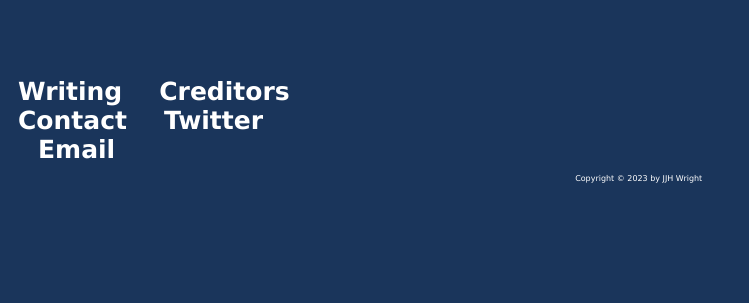
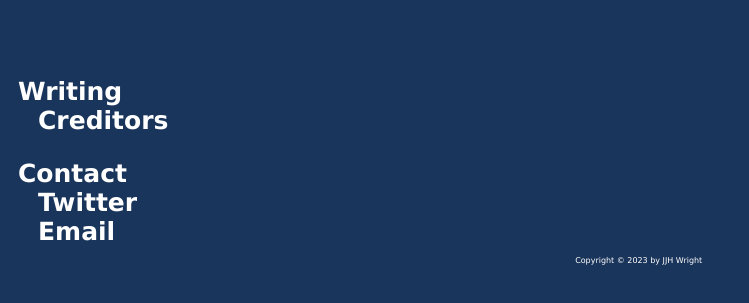
Before and after one commit to jjhwright/jjhwright.github.io, a plain HTML site: page index.html in a window 1280 px wide. Shown: the part 59-362 px from the top of the page, without its empty margins (0-749 px from the left). Drawn offline with Linux system fonts and the light colour scheme.

Commit message:
Update index.html

```diff
--- a/index.html
+++ b/index.html
@@ -8,9 +8,9 @@
 <div class="main">
   <h1>jjhwright</h1>
   <p class="pee">
-    <span class="pspan">Writing</span>
-    <a href="#">Creditors</a><br />
-    <span class="pspan">Contact</span>
+    <span class="pspan">Writing</span><br />
+    <a href="#">Creditors</a><br /><br />
+    <span class="pspan">Contact</span><br />
     <a href="https://twitter.com/jjhwright">Twitter</a><br />
     <a href="email.html">Email</a><br />
   </p>
```
